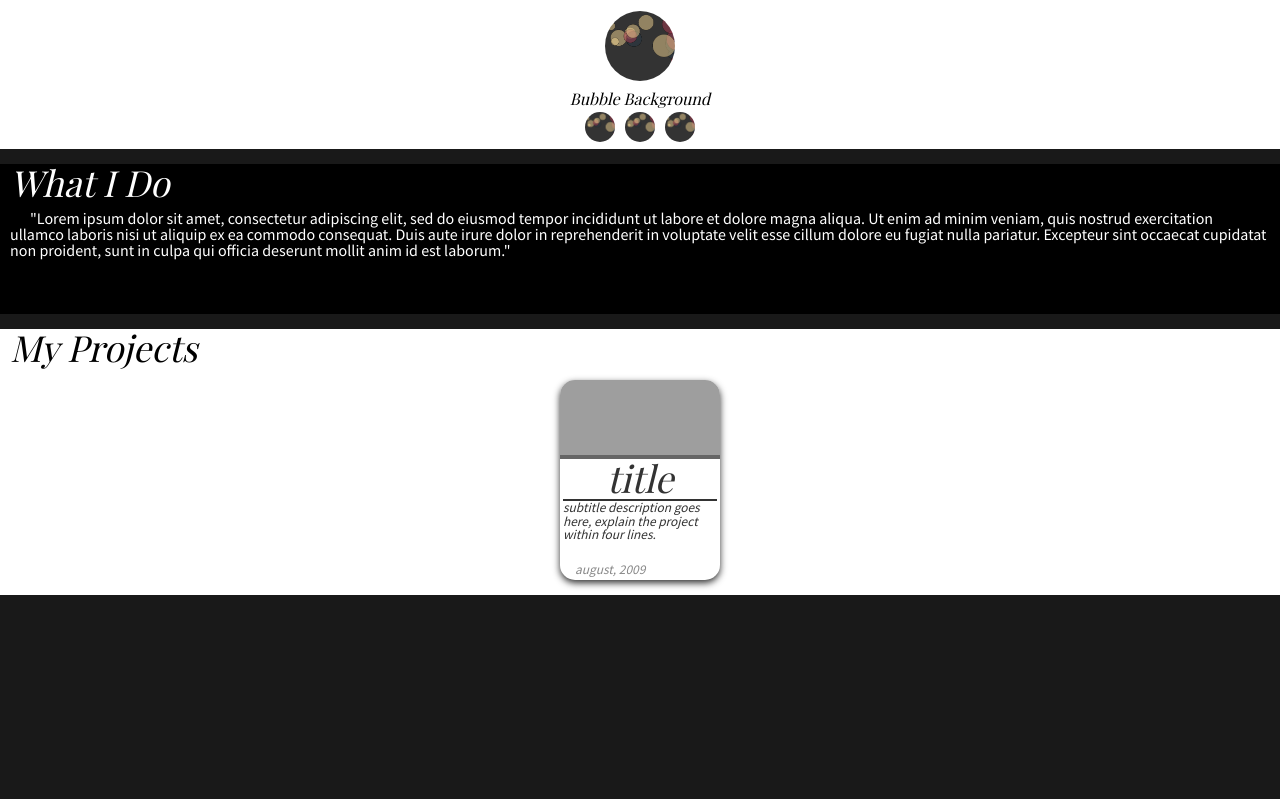
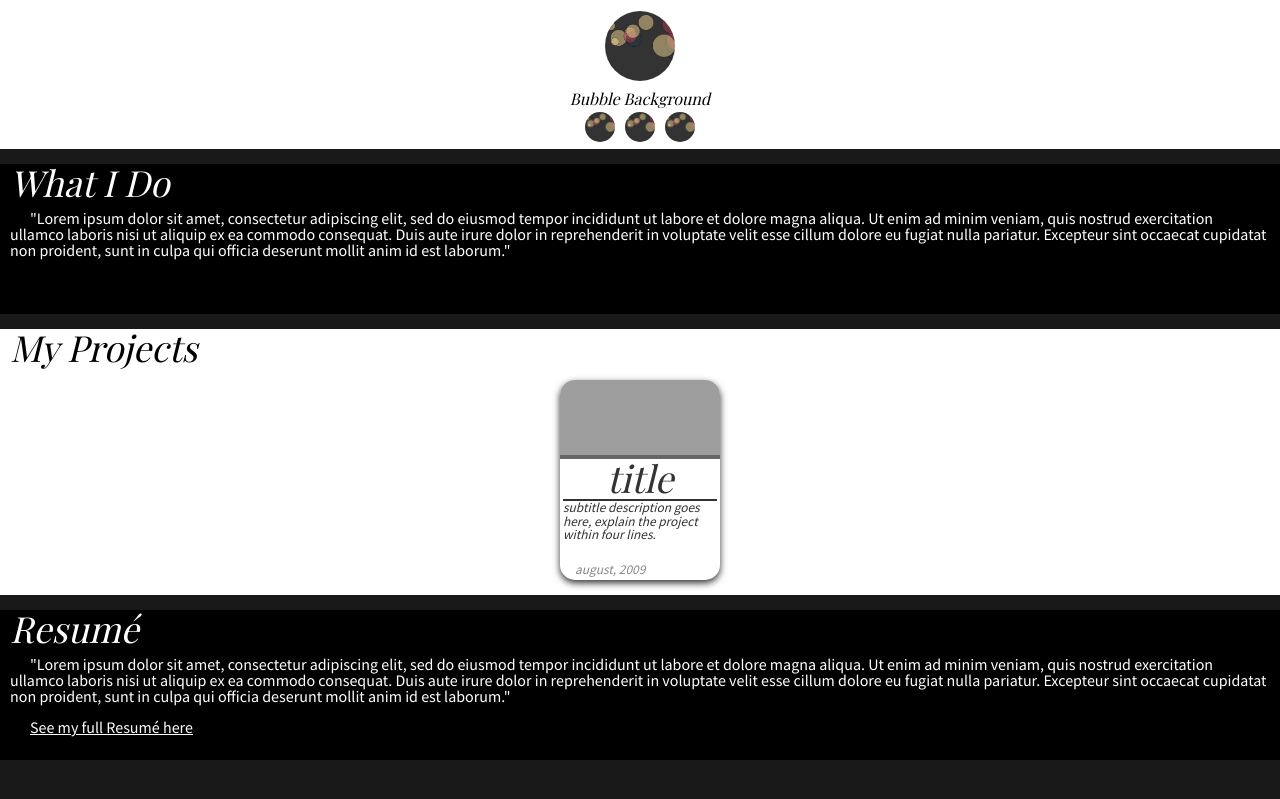
Before and after one commit to ColeyG/portfolio, a PHP site: page / in a window 1280 px wide. Shown: the part 801-1600 px from the top of the page. After the commit the page ends 1561 px from the top, so only its background shows below. Run offline with PHP 8.4, Linux system fonts and the light colour scheme; some web fonts are replaced; grey boxes are pictures that could not be loaded.

Commit message:
Adding Resume

```diff
--- a/css/main.css
+++ b/css/main.css
@@ -26,6 +26,11 @@ p{
   Font-Size: 16px;
   margin:10px;
   text-indent:20px;
+  padding-bottom:5px;
+}
+a{
+  color:white;
+  text-decoration-color: white;
 }
 .white{color:white;}
 .black{color:black;}
@@ -141,7 +146,6 @@ p{
   z-index:0;
   position:absolute;
   margin-top: 100vh;
-  height:100vh;
   width:100%;
   background-color:#191919;
 }
@@ -183,7 +187,7 @@ p{
 #canvas2{background-size:cover;background-image: url('../images/canvas.png');}
 #canvas3{background-size:cover;background-image: url('../images/canvas.png');}
 #about{
-  height:150px;
+  min-height:150px;
   width:100%;
   background-color:black;
   margin-top:15px;
@@ -250,3 +254,9 @@ p{
   color:#888888;
   font-size:10pt;
 }
+#resumeCon{
+  min-height:150px;
+  width:100%;
+  background-color:black;
+  margin-top:15px;
+}
--- a/index.html
+++ b/index.html
@@ -56,6 +56,11 @@
             <!--End of the card-->
           </section>
     </div>
+    <div id="resumeCon">
+        <h2>Resum&#233</h2>
+        <p class="white">"Lorem ipsum dolor sit amet, consectetur adipiscing elit, sed do eiusmod tempor incididunt ut labore et dolore magna aliqua. Ut enim ad minim veniam, quis nostrud exercitation ullamco laboris nisi ut aliquip ex ea commodo consequat. Duis aute irure dolor in reprehenderit in voluptate velit esse cillum dolore eu fugiat nulla pariatur. Excepteur sint occaecat cupidatat non proident, sunt in culpa qui officia deserunt mollit anim id est laborum."</p>
+        <a href="resume.html"><p>See my full Resum&#233 here</p></a>
+    </div>
 </section>
 <script src="js/canvasCircle.js"></script>
 <script src="js/typed.js"></script>
```
Also changed, not shown: resume.html (added, +1 -0 lines).
